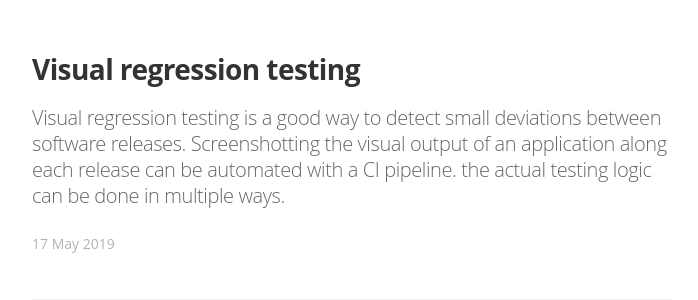
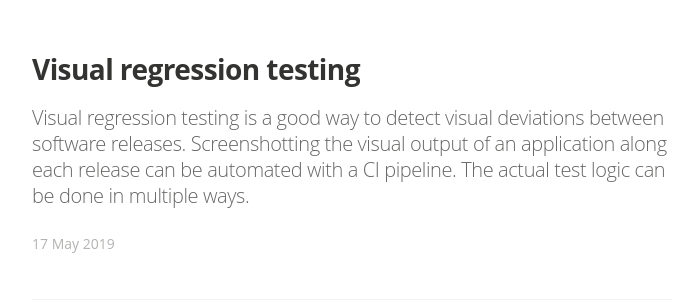
Before and after one commit to jounile/blog, a Jekyll site: the page built from index.html, in a window 1280 px wide. Shown: the part 1124-1424 px from the top of the page, without its empty margins (288-986 px from the left). Built offline with Jekyll 4.4.1, drawn with Linux system fonts in a browser that asks for light colours; nearby versions of some CDN libraries; some web fonts are replaced; the list of posts is cut into pages by our own code.

Commit message:
Correcting text

```diff
--- a/_posts/2019-05-17-visual-regression-testing.markdown
+++ b/_posts/2019-05-17-visual-regression-testing.markdown
@@ -7,13 +7,9 @@ tags: visual regression testing
 image: /assets/article_images/2014-11-30-mediator_features/night-track.JPG
 image2: /assets/article_images/2014-11-30-mediator_features/night-track-mobile.JPG
 ---
-Visual regression testing is a good way to detect small deviations between software releases. Screenshotting the visual output of an application along each release can be automated with a CI pipeline. the actual testing logic can be done in multiple ways.
+Visual regression testing is a good way to detect visual deviations between software releases. Screenshotting the visual output of an application along each release can be automated with a CI pipeline. The actual test logic can be done in multiple ways.
 
-I find Python programming language very convenient for detecting differences between images.
-
-PIL Python Image Library has functions for asserting stats but this gives you just a numeric score that can be translated to a yes/no answer based on a certain threshold.
-
-However, a test result can be much more. For example an image representing the visual deviation between the two screenshots.
+I find Python programming language very convenient for detecting differences between images. PIL Python Image Library has functions for asserting stats but this gives you just a numeric score that can be translated to a yes/no answer based on a certain threshold. However, a test result can be much more. For example an image representing the visual deviation between the two screenshots.
 
 Here is a little script to compare images visually.
 
```
